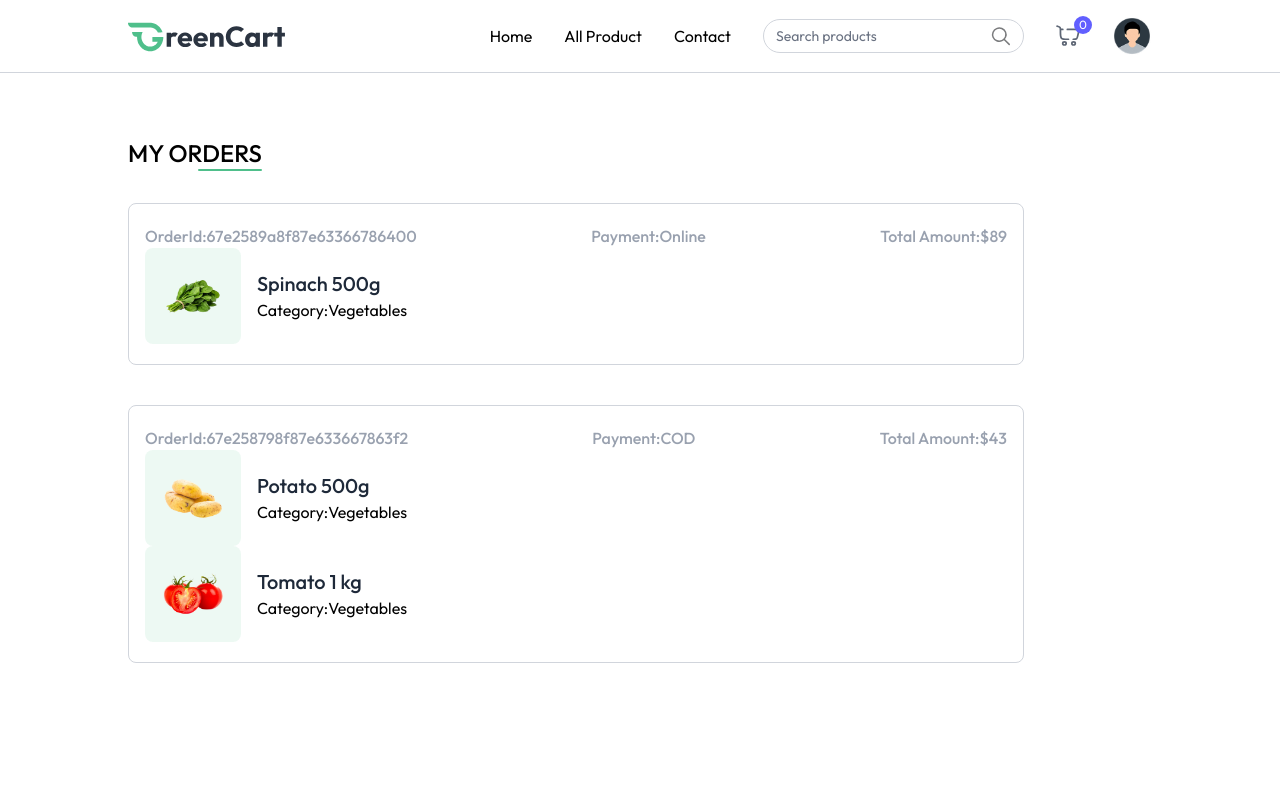
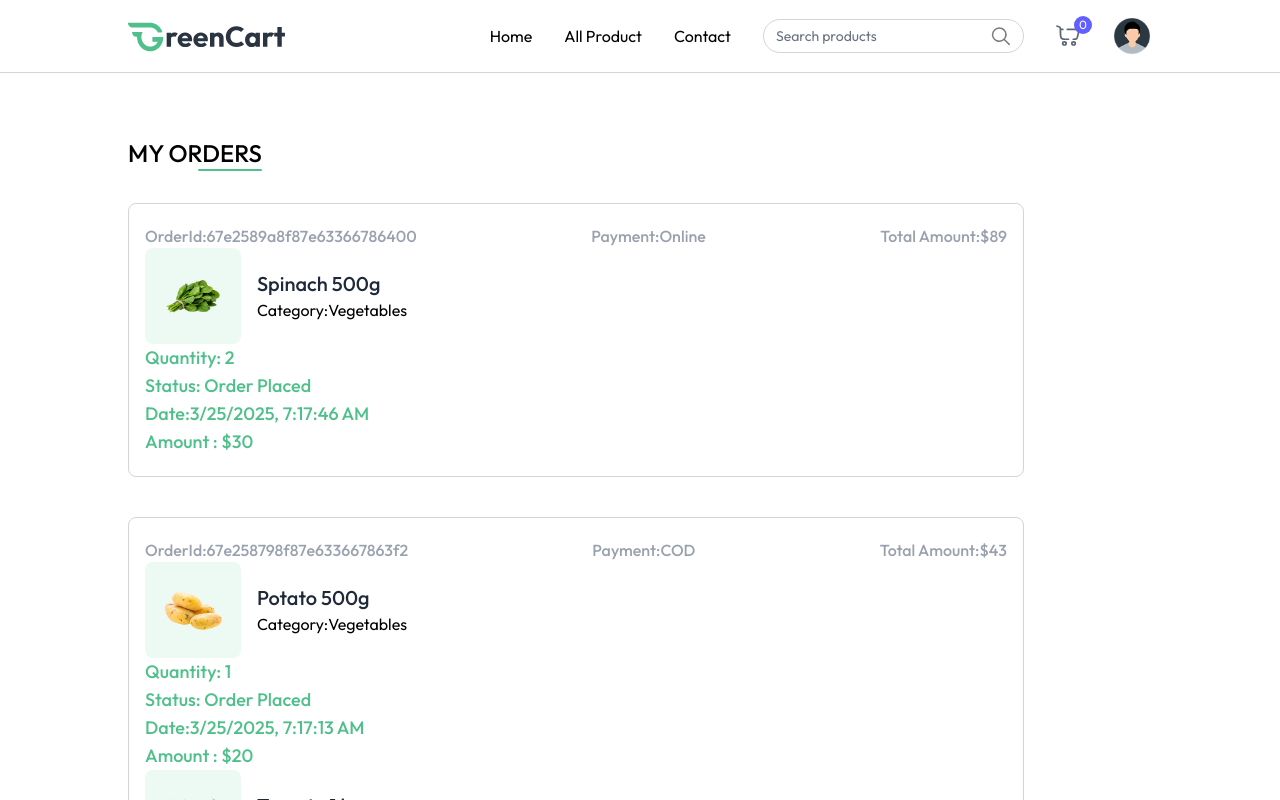
Before and after one commit to Praveen1692/GreenCart, a React (Vite) app in the folder Frontend/client/: page /orders in a window 1280 px wide. Shown: the top 800 px of the page. Built offline with nearby package versions, Linux system fonts and the light colour scheme.

Commit message:
Myorders

```diff
--- a/Frontend/client/src/pages/MyOrders.jsx
+++ b/Frontend/client/src/pages/MyOrders.jsx
@@ -26,19 +26,33 @@ const MyOrders = () => {
             <span>Payment:{order.paymentType}</span>
             <span>Total Amount:${order.amount}</span>
           </p>
-          {order.items.map((item,index)=>(
+          {order.items.map((item, index) => (
             <div>
               <div className="flex items-center mb-4 md:mb-0">
                 <div className="bg-primary/10 p-4 rounded-lg">
-                        <img src={item.product.image[0]} alt="Product Image" className="w-16 h-16" />
+                  <img
+                    src={item.product.image[0]}
+                    alt="Product Image"
+                    className="w-16 h-16"
+                  />
                 </div>
                 <div className="ml-4">
-                        <h2 className="text-xl font-medium text-gray-800">{item.product.name}</h2>
+                  <h2 className="text-xl font-medium text-gray-800">
+                    {item.product.name}
+                  </h2>
                   <p>Category:{item.product.category}</p>
                 </div>
               </div>
+
+              <div className="text-primary text-lg font-medium">
+                <p>Quantity: {item.quantity || "1"}</p>
+                <p>Status: {order.status}</p>
+                <p>Date:{new Date(order.createdAt).toLocaleString()}</p>
               </div>
-
+              <p className="text-primary text-lg font-medium">
+                Amount : ${item.product.offerPrice * item.quantity}
+              </p>
+            </div>
           ))}
         </div>
       ))}
```
Lines whose indentation alone changed are shown as unchanged.
